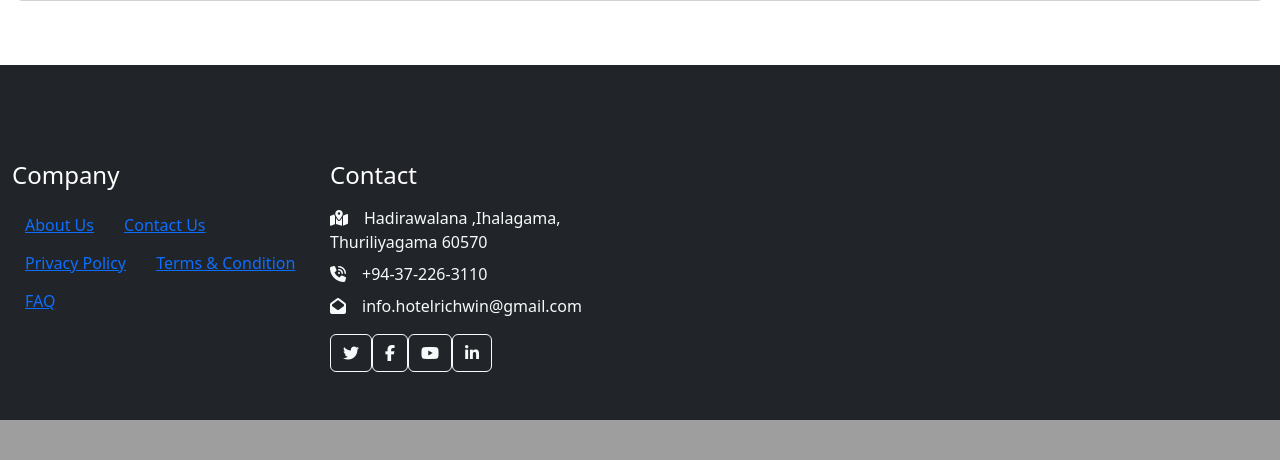
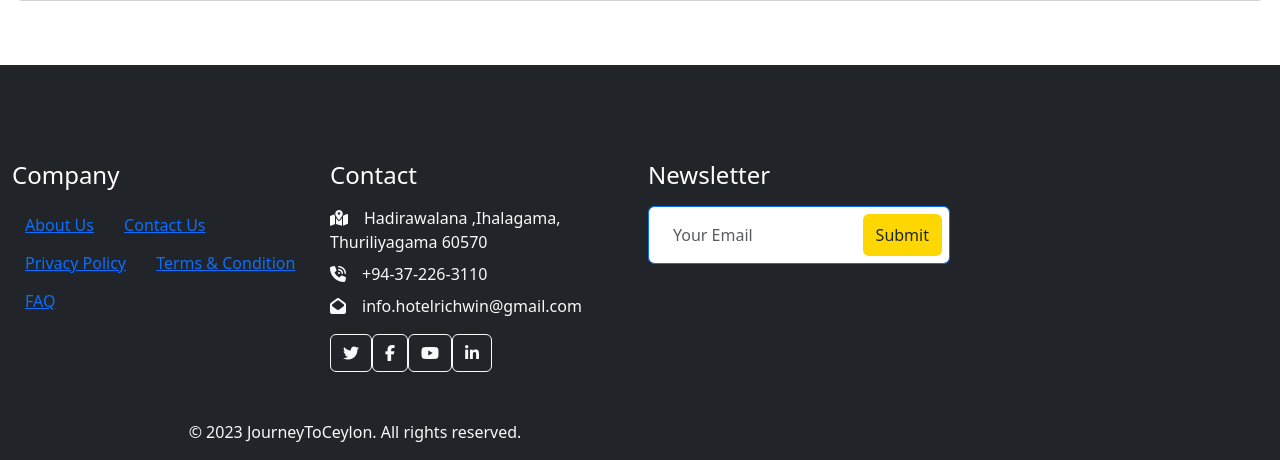
Before and after one commit to Dumindu-Pabasara/Hotel_Management_System, a PHP site: page /home.php in a window 1280 px wide. Shown: the part 5683-6143 px from the top of the page. Before the commit the page ends 6103 px from the top, so only its background shows below. Run offline with PHP 8.4, Linux system fonts and the light colour scheme.

Commit message:
Update home.php

```diff
--- a/home.php
+++ b/home.php
@@ -214,3 +214,23 @@
 
         </div>
       </div>
+      <div class="col-lg-3 col-md-6">
+        <h4 class="text-white mb-3">Newsletter</h4>
+        <div class="position-relative mx-auto"style="max: width 400px;">
+        <input type="text" class="form-control border-primary w-100 py-3 ps-4 pe-5"placeholder="Your Email">
+        <button class="btn button py-2 position-absolute top-0 end-0 mt-2 me-2 "style="background-color:#FFD700" type="button">Submit</button>
+        </div>
+      </div>
+    </div>
+  </div>
+
+ <div class="container">
+  <div class="copyright">
+<div class="row">
+  <div class="col-md-6 text-center">
+      <p class="text-center">&copy; 2023 JourneyToCeylon. All rights reserved.</p>
+  </div>
+</div>
+</div>
+</div>
+</div>
```
